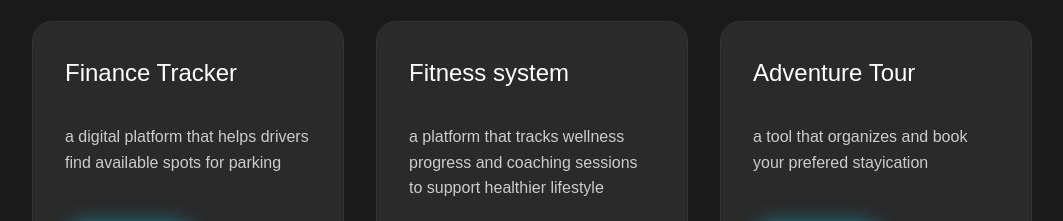
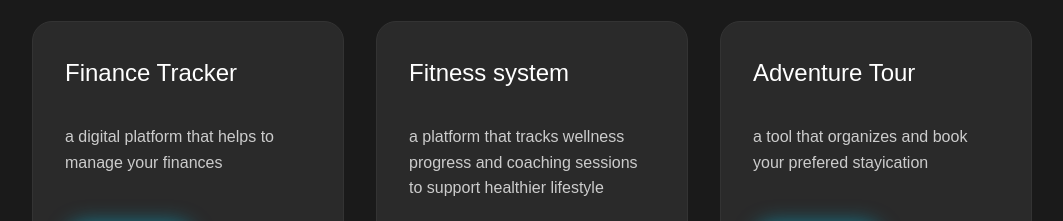
Before and after one commit to Norbert-syc/My-portfolio, a plain HTML site: page index.html in a window 1280 px wide. Shown: the part 2600-2821 px from the top of the page, without its empty margins (108-1171 px from the left). Drawn offline with Linux system fonts and the light colour scheme.

Commit message:
Update index.html

```diff
--- a/index.html
+++ b/index.html
@@ -126,7 +126,7 @@
                 <div class="portfolio-grid">
                     <div class="portfolio-item">
                         <h3 class="portfolio-title">Finance Tracker</h3>
-                        <p class="portfolio-description">a digital platform that helps drivers find available spots for parking</p>
+                        <p class="portfolio-description">a digital platform that helps to manage your finances</p>
                         <button  class="read-more-btn"
             onclick="window.open('https://norbert-syc.github.io/Finance-Tracker/', '_blank')">
         View Site
@@ -142,7 +142,7 @@
                     <div class="portfolio-item">
                         <h3 class="portfolio-title">Adventure Tour</h3>
                         <p class="portfolio-description">a tool that organizes and book your prefered stayication</p>
-                        <button class="read-more-btn"   onclick="window.open('https://norbert-syc.github.io/Adventure-Toure/', '_blank')">View Site</button>
+                        <button class="read-more-btn" onclick="window.open('https://norbert-syc.github.io/Adventure-Toure/', '_blank')"> View Site</button>
                     </div>
                 </div>
             </div>
```
